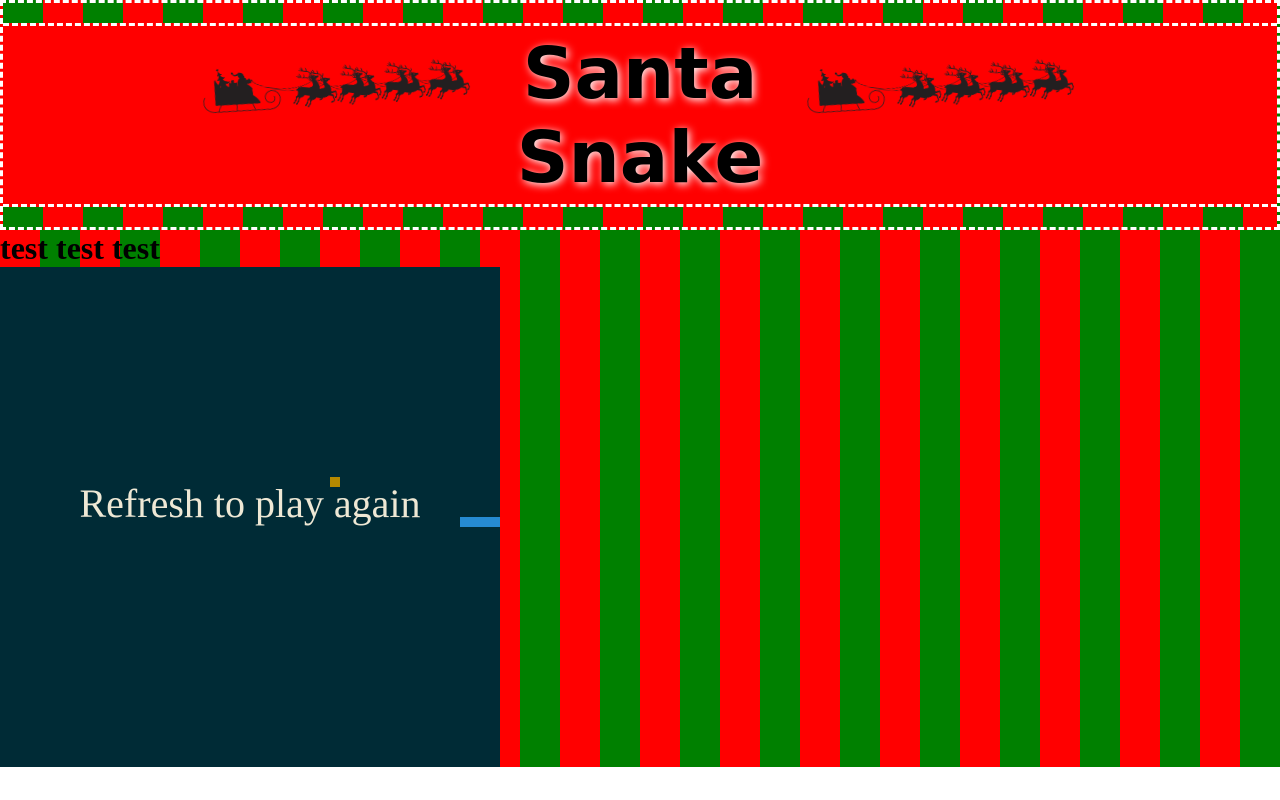
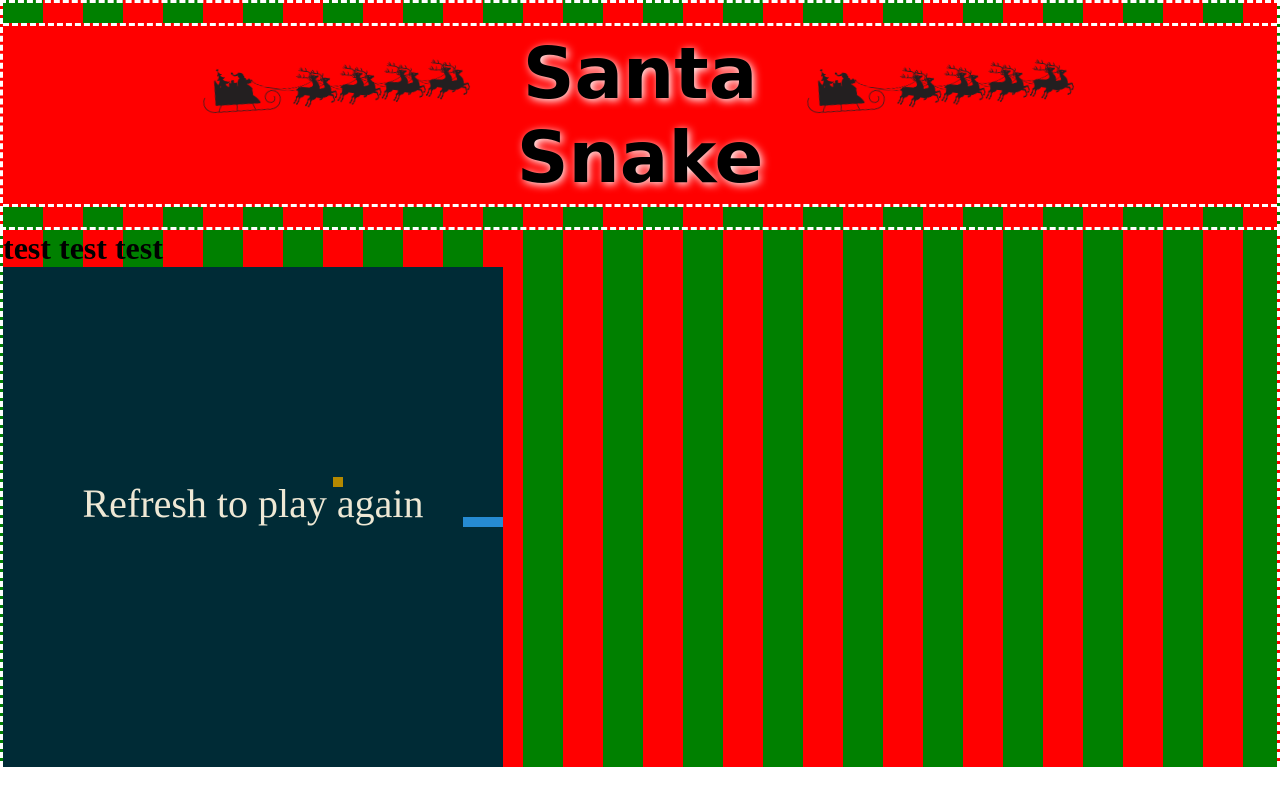
Before and after one commit to EvanWilken/323SoftScienceProject, a PHP site: page / in a window 1280 px wide. Run offline with PHP 8.4, Linux system fonts and the light colour scheme.

Commit message:
Update style.css

```diff
--- a/website/CSS/style.css
+++ b/website/CSS/style.css
@@ -90,4 +90,7 @@
   green 40px,
   green 80px
 );
+border-left: dashed;
+border-right: dashed;
+border-color: white;
 }
```
